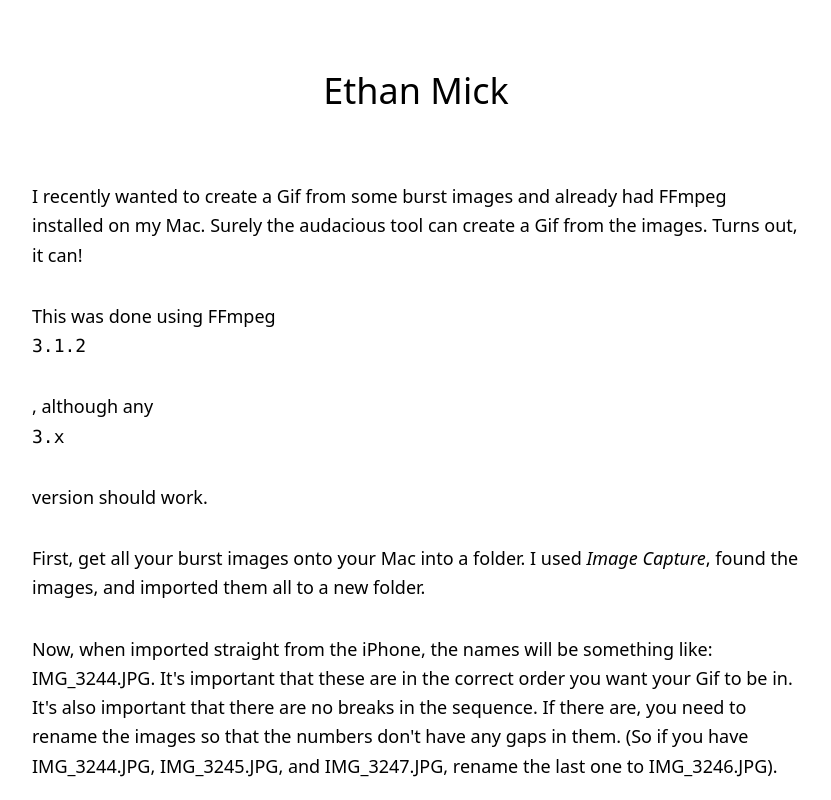
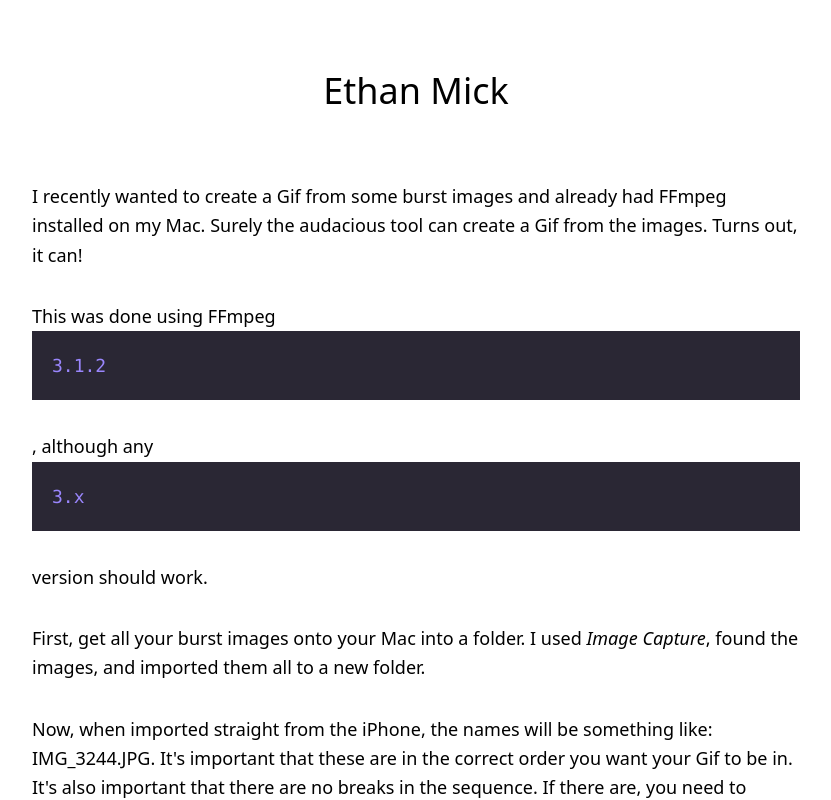
Before and after one commit to ethanmick/ethanmick.com, a Next.js app: page /post/create-gif-from-iphone-burst in a window 1280 px wide. Shown: the top 800 px of the page, without its empty margins (224-1055 px from the left). Built offline with nearby package versions, Linux system fonts and the light colour scheme.

Commit message:
Syntax Highlighting with prism

```diff
--- a/components/Post.tsx
+++ b/components/Post.tsx
@@ -1,5 +1,6 @@
 import { MDXProvider } from '@mdx-js/react'
 import React from 'react'
+import PostCode from './PostCode'
 import { Title } from './Title'
 
 export interface PostProps {
@@ -8,9 +9,7 @@ export interface PostProps {
 
 const components = {
   pre: (props: any) => <div {...props} />,
-  code: (props: any) => (
-    <pre {...props} className={`${props.className} overflow-auto`} />
-  )
+  code: PostCode
 }
 
 export const Post = ({ children }: PostProps) => (
--- /dev/null
+++ b/components/PostCode.tsx
@@ -0,0 +1,22 @@
+import { trim } from 'lodash'
+import Highlight, { defaultProps } from 'prism-react-renderer'
+import React from 'react'
+
+export default ({ children, className }: any) => {
+  const language = (className || '').replace(/language-/, '')
+  return (
+    <Highlight {...defaultProps} code={trim(children)} language={language}>
+      {({ className, style, tokens, getLineProps, getTokenProps }) => (
+        <pre className={className} style={{ ...style, padding: '20px' }}>
+          {tokens.map((line, i) => (
+            <div key={i} {...getLineProps({ line, key: i })}>
+              {line.map((token, key) => (
+                <span key={key} {...getTokenProps({ token, key })} />
+              ))}
+            </div>
+          ))}
+        </pre>
+      )}
+    </Highlight>
+  )
+}
--- a/package.json
+++ b/package.json
@@ -22,6 +22,7 @@
     "multer": "1.4.2",
     "next": "9.1.3",
     "pg": "7.12.1",
+    "prism-react-renderer": "1.0.2",
     "react": "16.11.0",
     "react-dom": "16.11.0",
     "reflect-metadata": "0.1.13",
--- a/styles/index.css
+++ b/styles/index.css
@@ -9,6 +9,10 @@ article.post {
 article.post p,
 article.post pre {
   @apply mb-8;
+}
+
+article.post pre {
+  @apply overflow-auto;
 }
 
 article.post code {
```
Also changed, not shown: 1 other file (tests, documents, lock files or other folders).
